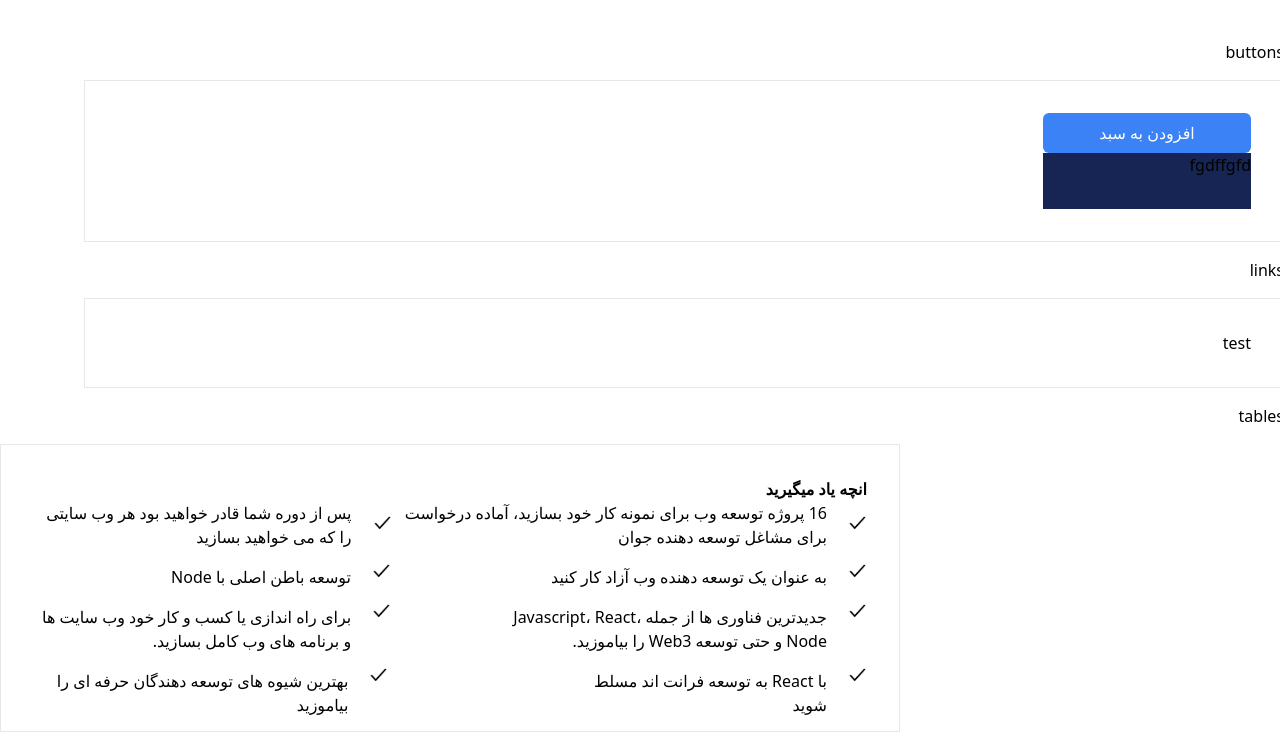
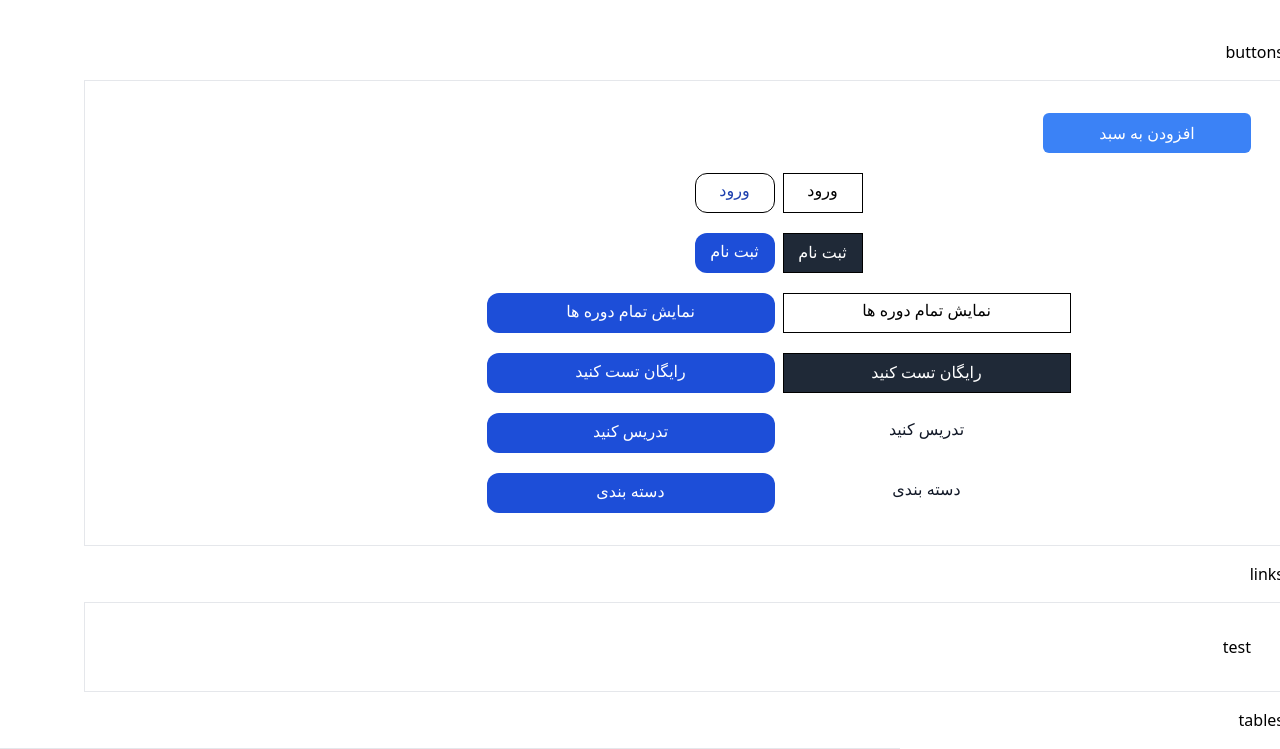
Before and after one commit to rahimifh/Elearning, a Python web app: template src/templates/components.html in a window 1280 px wide; the page is wider, and only the part inside the window is pictured. Shown: the top 749 px of that part. Run offline with Jinja, Linux system fonts and the light colour scheme; the template is opened without the code that fills it, so the values that code supplies are empty.

Commit message:
Alireza: make some buttons

```diff
--- a/src/assets/css/output-tailwind.css
+++ b/src/assets/css/output-tailwind.css
@@ -706,6 +706,10 @@ video {
   margin-top: 1.5rem;
 }
 
+.mt-5 {
+  margin-top: 1.25rem;
+}
+
 .flex {
   display: flex;
 }
@@ -758,16 +762,16 @@ video {
   height: auto;
 }
 
-.h-14 {
-  height: 3.5rem;
-}
-
 .min-h-screen {
   min-height: 100vh;
 }
 
 .w-10 {
   width: 2.5rem;
+}
+
+.w-20 {
+  width: 5rem;
 }
 
 .w-32 {
@@ -822,6 +826,14 @@ video {
   width: 100vw;
 }
 
+.w-10\/12 {
+  width: 83.333333%;
+}
+
+.w-72 {
+  width: 18rem;
+}
+
 .grid-cols-2 {
   grid-template-columns: repeat(2, minmax(0, 1fr));
 }
@@ -846,6 +858,10 @@ video {
   gap: 1rem;
 }
 
+.gap-2 {
+  gap: 0.5rem;
+}
+
 .overflow-hidden {
   overflow: hidden;
 }
@@ -862,12 +878,21 @@ video {
   overflow-x: scroll;
 }
 
+.rounded-xl {
+  border-radius: 0.75rem;
+}
+
 .border {
   border-width: 1px;
 }
 
 .border-t-8 {
   border-top-width: 8px;
+}
+
+.border-black {
+  --tw-border-opacity: 1;
+  border-color: rgb(0 0 0 / var(--tw-border-opacity));
 }
 
 .bg-blue-300 {
@@ -925,17 +950,24 @@ video {
   background-color: rgb(255 255 255 / var(--tw-bg-opacity));
 }
 
-.bg-blue-950 {
-  --tw-bg-opacity: 1;
-  background-color: rgb(23 37 84 / var(--tw-bg-opacity));
-}
-
 .p-10 {
   padding: 2.5rem;
 }
 
 .p-8 {
   padding: 2rem;
+}
+
+.pt-1 {
+  padding-top: 0.25rem;
+}
+
+.pt-1\.5 {
+  padding-top: 0.375rem;
+}
+
+.text-center {
+  text-align: center;
 }
 
 .text-xs {
@@ -949,6 +981,26 @@ video {
 
 .font-thin {
   font-weight: 100;
+}
+
+.text-black {
+  --tw-text-opacity: 1;
+  color: rgb(0 0 0 / var(--tw-text-opacity));
+}
+
+.text-blue-800 {
+  --tw-text-opacity: 1;
+  color: rgb(30 64 175 / var(--tw-text-opacity));
+}
+
+.text-gray-900 {
+  --tw-text-opacity: 1;
+  color: rgb(17 24 39 / var(--tw-text-opacity));
+}
+
+.text-white {
+  --tw-text-opacity: 1;
+  color: rgb(255 255 255 / var(--tw-text-opacity));
 }
 
 /*--------------Added Font--------------*/
@@ -975,6 +1027,31 @@ video {
 
 .hover\:float-none:hover {
   float: none;
+}
+
+.hover\:bg-gray-300:hover {
+  --tw-bg-opacity: 1;
+  background-color: rgb(209 213 219 / var(--tw-bg-opacity));
+}
+
+.hover\:bg-blue-500:hover {
+  --tw-bg-opacity: 1;
+  background-color: rgb(59 130 246 / var(--tw-bg-opacity));
+}
+
+.hover\:bg-gray-100:hover {
+  --tw-bg-opacity: 1;
+  background-color: rgb(243 244 246 / var(--tw-bg-opacity));
+}
+
+.hover\:bg-gray-700:hover {
+  --tw-bg-opacity: 1;
+  background-color: rgb(55 65 81 / var(--tw-bg-opacity));
+}
+
+.hover\:text-blue-700:hover {
+  --tw-text-opacity: 1;
+  color: rgb(29 78 216 / var(--tw-text-opacity));
 }
 
 @media (min-width: 640px) {
--- a/src/templates/components.html
+++ b/src/templates/components.html
@@ -12,8 +12,35 @@ h-auto">
     <div class="w-auto h-auto border my-4 p-8">
 
         <button class="primarybtn w-52">افزودن به سبد</button>
-        <div class="w-52 h-14 bg-blue-950"> fgdffgfd </div>
-
+        <!-- Alireza: make log in button -->
+        <div class="w-10/12 h-auto mt-5 flex items-center justify-center gap-2">
+            <button class="w-20 h-10 bg-white hover:bg-gray-300 text-black border border-black flex justify-center text-center pt-1">ورود</button>
+            <div class="w-20 h-10  bg-white hover:bg-gray-100 text-blue-800 border border-black rounded-xl flex justify-center text-center pt-1">ورود</div>
+        </div>
+        <!-- Alireza: make log in button -->
+        <div class="w-10/12 h-auto mt-5 flex items-center justify-center gap-2">
+            <button class="w-20 h-10 bg-gray-800 hover:bg-gray-700 text-white border border-black flex justify-center text-center pt-1.5">ثبت نام</button>
+            <div class="w-20 h-10  bg-blue-700 hover:bg-blue-500 text-white rounded-xl flex justify-center text-center pt-1.5">ثبت نام</div>
+        </div>
+        <!-- Alireza: make sign up button -->
+        <div class="w-10/12 h-auto mt-5 flex items-center justify-center gap-2">
+            <button class="w-72 h-10 bg-white hover:bg-gray-300 text-black border border-black flex justify-center text-center pt-1">نمایش تمام دوره ها</button>
+            <div class="w-72 h-10  bg-blue-700 hover:bg-blue-500 text-white rounded-xl flex justify-center text-center pt-1.5">نمایش تمام دوره ها</div>
+        </div>
+        <!-- Alireza: make Try for free button -->
+        <div class="w-10/12 h-auto mt-5 flex items-center justify-center gap-2">
+            <button class="w-72 h-10  bg-gray-800 hover:bg-gray-700 text-white border border-black flex justify-center text-center pt-1.5">رایگان تست کنید</button>
+            <div class="w-72 h-10  bg-blue-700 hover:bg-blue-500 text-white rounded-xl flex justify-center text-center pt-1.5">رایگان تست کنید</div>
+        </div>
+        <!-- Alireza: some buttons -->
+        <div class="w-10/12 h-auto mt-5 flex items-center justify-center gap-2">
+            <button class="w-72 h-10 bg-white text-gray-900 hover:text-blue-700 flex justify-center text-center pt-1">تدریس کنید</button>
+            <div class="w-72 h-10  bg-blue-700 hover:bg-blue-500 text-white rounded-xl flex justify-center text-center pt-1.5">تدریس کنید</div>
+        </div>
+        <div class="w-10/12 h-auto mt-5 flex items-center justify-center gap-2">
+            <button class="w-72 h-10 bg-white text-gray-900 hover:text-blue-700 flex justify-center text-center pt-1">دسته بندی</button>
+            <div class="w-72 h-10  bg-blue-700 hover:bg-blue-500 text-white rounded-xl flex justify-center text-center pt-1.5">دسته بندی</div>
+        </div>
 
     </div>
 
```
